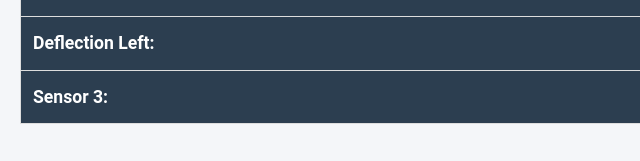
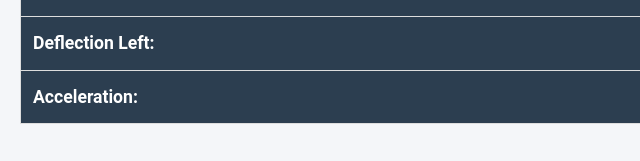
Before and after one commit to youssefelsaudi/real_time-monitoring, a plain HTML site: page index.html in a window 1280 px wide. Shown: the part 846-1007 px from the top of the page, 0-640 px from the left. Drawn offline with Linux system fonts and the light colour scheme; no server answers.

Commit message:
Update index.html

```diff
--- a/index.html
+++ b/index.html
@@ -194,7 +194,7 @@
         <td id="deflectionLeft" class="normal-value">Loading...</td>
       </tr>
       <tr>
-        <th>Sensor 3:</th>
+        <th>Acceleration:</th>
         <td id="sensor3Value" class="normal-value">Loading...</td>
       </tr>
     </table>
```
